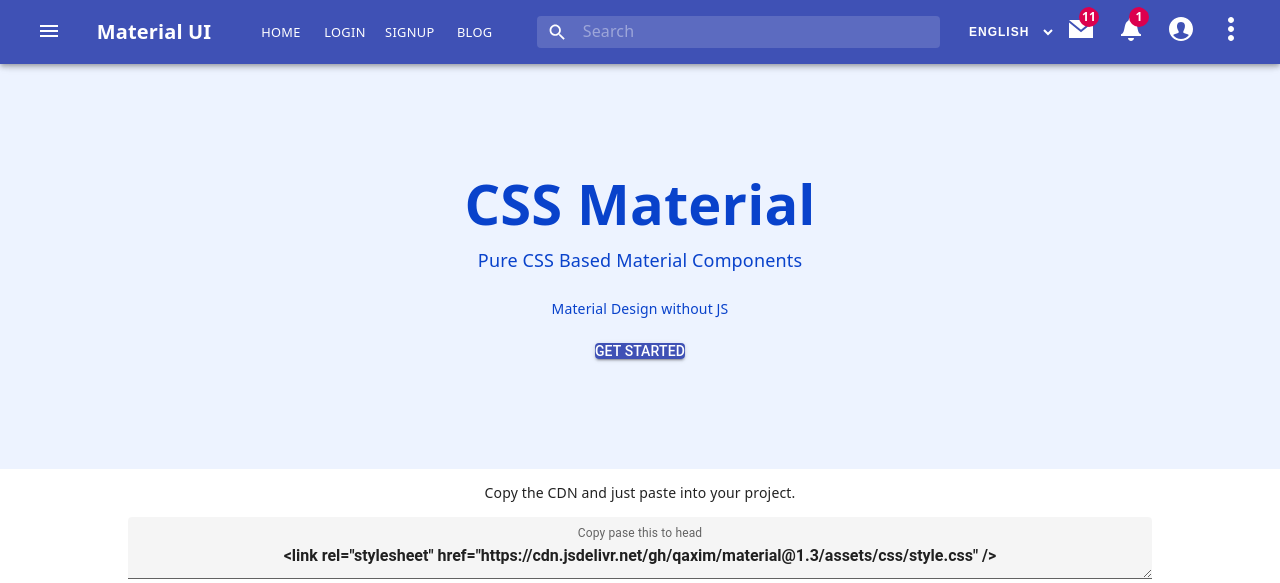
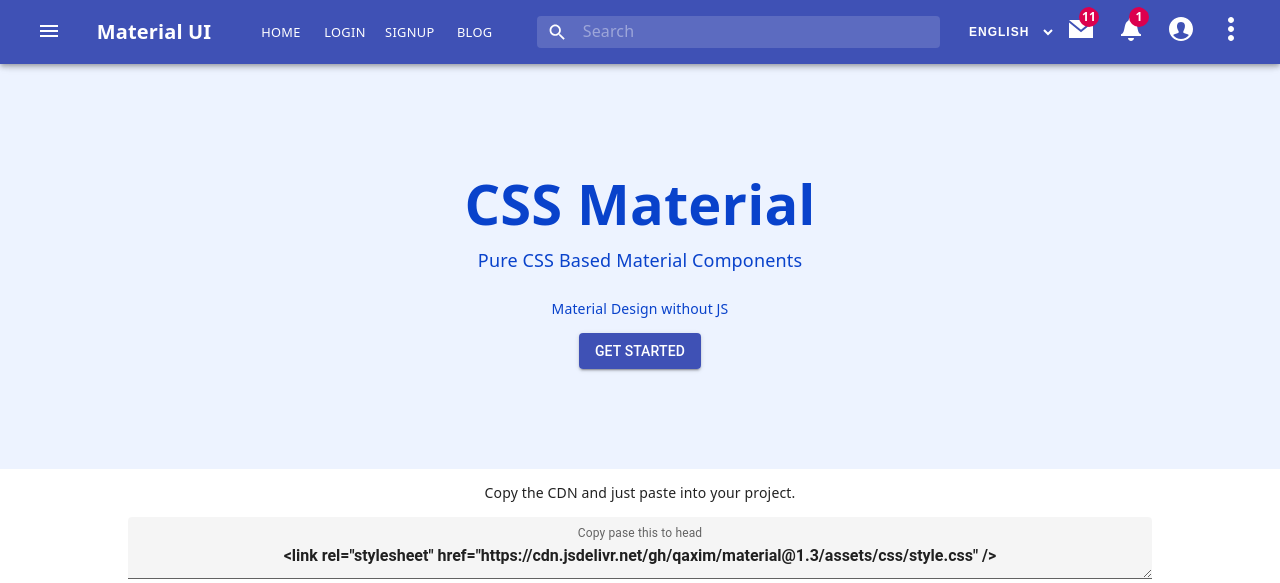
Before and after one commit to codeqasim/material, a PHP site: page / in a window 1280 px wide. Shown: the top 583 px of the page. Run offline with PHP 8.4, Linux system fonts and the light colour scheme.

Commit message:
Update buttons.css

```diff
--- a/assets/css/components/buttons.css
+++ b/assets/css/components/buttons.css
@@ -1,4 +1,4 @@
-.btn{color:#fff !important;position:relative;box-sizing:border-box;border:0;border-radius:4px;padding:10 16px;min-width:64px;min-height:36px;vertical-align:middle;text-align:center;text-overflow:ellipsis;text-transform:uppercase;color:rgb(var(--pure-material-onprimary-rgb,255,255,255));background-color:var(--theme-bg);box-shadow:0 3px 1px -2px rgba(0,0,0,0.2),0 2px 2px 0 rgba(0,0,0,0.14),0 1px 5px 0 rgba(0,0,0,0.12);font-family:var(--pure-material-font,"Roboto","Segoe UI",BlinkMacSystemFont,system-ui,-apple-system);font-size:14px;font-weight:500;line-height:36px;overflow:hidden;outline:0;cursor:pointer;transition:box-shadow .2s}
+.btn{color:#fff !important;position:relative;box-sizing:border-box;border:0;border-radius:4px;padding:10px 16px;min-width:64px;min-height:36px;vertical-align:middle;text-align:center;text-overflow:ellipsis;text-transform:uppercase;color:rgb(var(--pure-material-onprimary-rgb,255,255,255));background-color:var(--theme-bg);box-shadow:0 3px 1px -2px rgba(0,0,0,0.2),0 2px 2px 0 rgba(0,0,0,0.14),0 1px 5px 0 rgba(0,0,0,0.12);font-family:var(--pure-material-font,"Roboto","Segoe UI",BlinkMacSystemFont,system-ui,-apple-system);font-size:14px;font-weight:500;line-height:36px;overflow:hidden;outline:0;cursor:pointer;transition:box-shadow .2s}
 .btn::-moz-focus-inner{border:0}
 .btn::before{content:"";position:absolute;top:0;bottom:0;left:0;right:0;background-color:rgb(var(--pure-material-onprimary-rgb,255,255,255));opacity:0;transition:opacity .2s}
 .btn::after{content:"";position:absolute;left:50%;top:50%;border-radius:50%;padding:50%;width:32px;height:32px;background-color:rgb(var(--pure-material-onprimary-rgb,255,255,255));opacity:0;transform:translate(-50%,-50%) scale(1);transition:opacity 1s,transform .5s}
```
